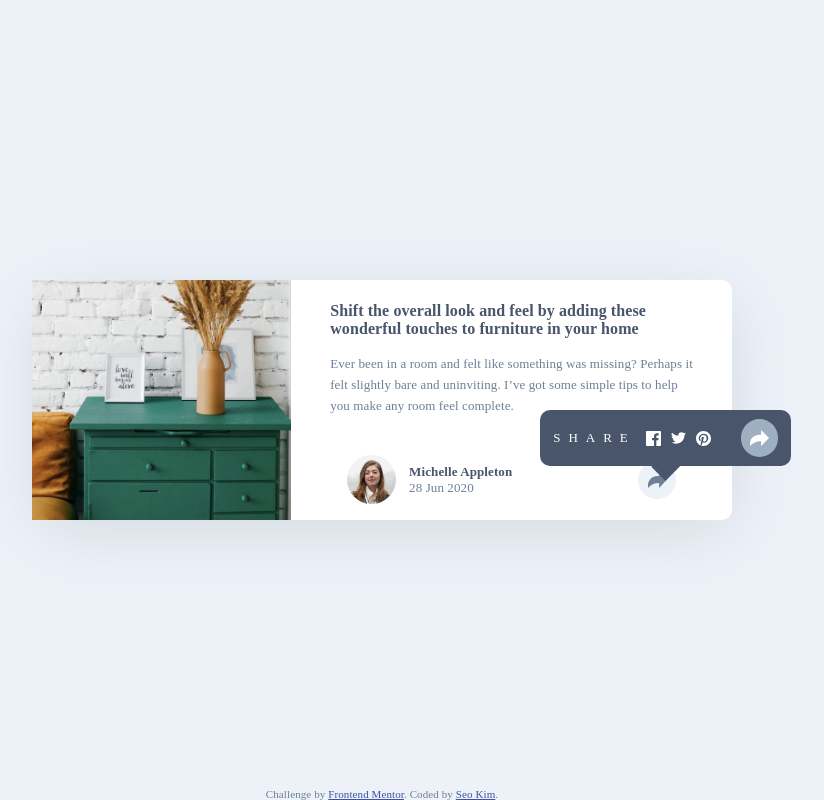
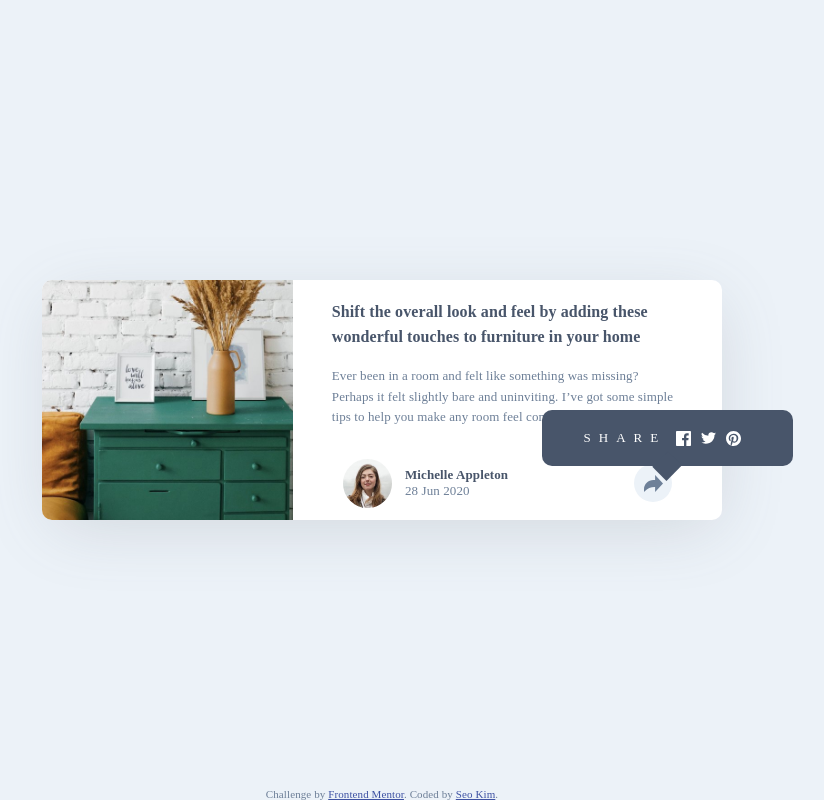
Before and after one commit to ksyksy815/Mobile-first-article-preview-with-social-media-share-option, a plain HTML site: page index.html in a window 1280 px wide. Both pictures are taken after a click on the element 915 px from the left and 479 px from the top of the page. Shown: the whole page, without its empty margins (258-1082 px from the left). Drawn offline with Linux system fonts and the light colour scheme.

Commit message:
Additional changes

```diff
--- a/index.html
+++ b/index.html
@@ -13,12 +13,12 @@
 <body>
   <div class="wrapper">
     <div class="top">
-      <img class="itemPic" src="./images/drawers.jpg" alt="A picture of a green drawer.">
+
     </div>
     <div class="mid">
-      <div class="texts">
-        <h3>Shift the overall look and feel by adding these wonderful touches to furniture in your home</h3>
+      <div>
         <article>
+          <h3>Shift the overall look and feel by adding these wonderful touches to furniture in your home</h3>
           Ever been in a room and felt like something was missing? Perhaps it felt slightly bare and uninviting. I’ve got some simple tips to help you make any room feel complete.
         </article>
       </div>
--- a/style.css
+++ b/style.css
@@ -44,8 +44,8 @@
 }
 
 .wrapper {
-    width: 85%;
-    height: 75%;
+    width: 318px;
+    height: 500px;
     max-height: 500px;
     display: flex;
     flex-direction: column;
@@ -59,7 +59,11 @@
 .top {
     width: 100%;
     height: 35%;
-    overflow: hidden;
+    border-top-right-radius: 10px;
+    border-top-left-radius: 10px;
+    background: url(./images/drawers.jpg);
+    background-repeat: no-repeat;
+    background-size:cover;
 }
 
 .mid {
@@ -110,9 +114,8 @@
 }
 
 .iconBox {
-    width: 15%;
-    min-width: 38px;
-    min-height: 38px;
+    width: 38px;
+    height: 38px;
     border-radius: 50%;
     background-color: var(--color-light-grayish-blue);
     display: flex;
@@ -131,10 +134,8 @@
 }
 
 .shareBox {
-    width: 100%;
-    min-width: 225px;
-    height: 30px;
-    padding: 2em;
+    width: 318px;
+    height: 80px;
     border-top-right-radius: 0;
     border-top-left-radius: 0;
     border-bottom-left-radius: 10px;
@@ -147,6 +148,7 @@
     background-color: var(--color-very-dark-grayish-blue);
     position: absolute;
     top: 245px;
+    right: -24px;
 }
 
 .shareIconMobile {
@@ -160,6 +162,10 @@
     display: flex;
     justify-content: center;
     align-items: center;
+}
+
+.shareIconMobile:hover {
+    cursor: pointer;
 }
 
 .show {
@@ -195,7 +201,7 @@
 }
 
 
-@media screen and (min-width: 440px) {
+@media screen and (min-width: 650px) {
     .wrapper {
 
         max-width: 700px;
@@ -208,6 +214,9 @@
     .top {
         width: 50%;
         height: 100%;
+        border-top-right-radius: 0px;
+        border-top-left-radius: 10px;
+        border-bottom-left-radius: 10px;
     }
 
 .itemPic {
@@ -260,6 +269,10 @@
         height: 40%;
         transform: rotate(45deg);
     }
+    .shareIconMobile {
+        display: none;
+    }
+
     .show {
         display: flex;
     }
```
